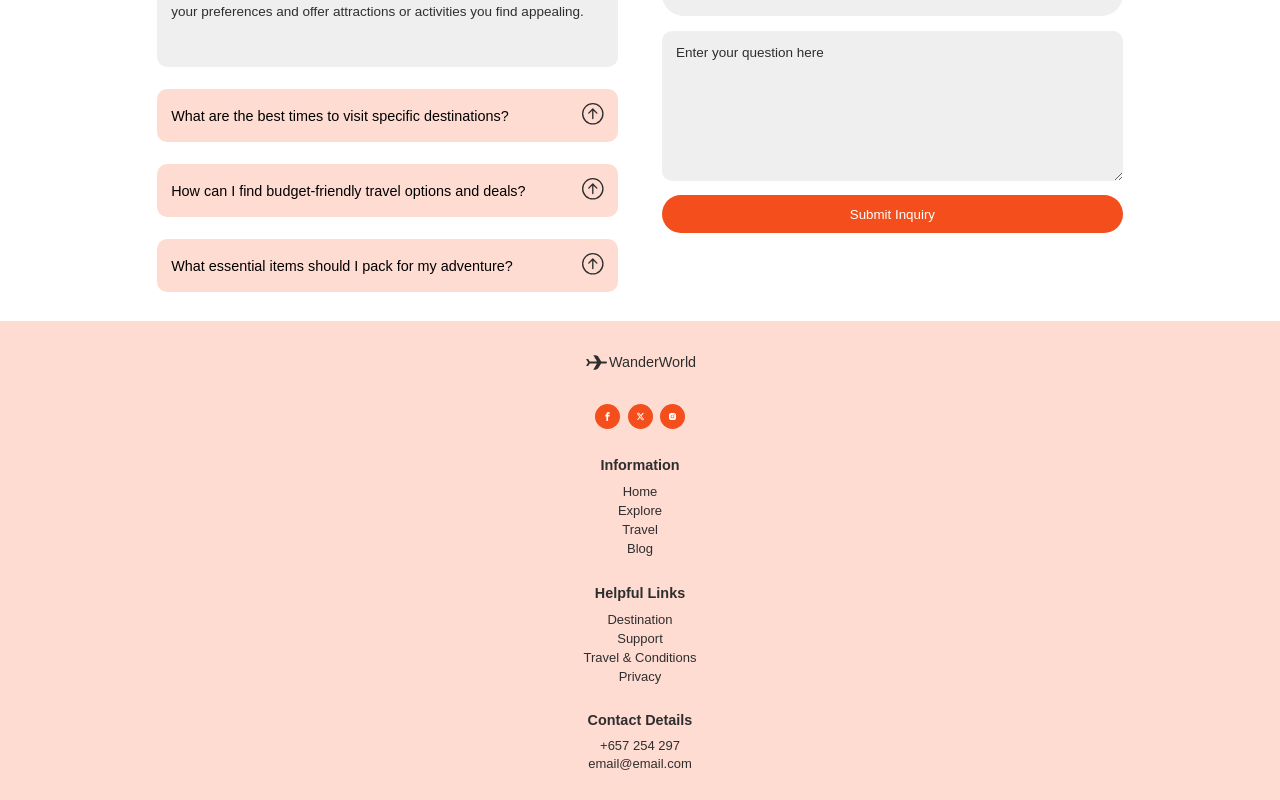
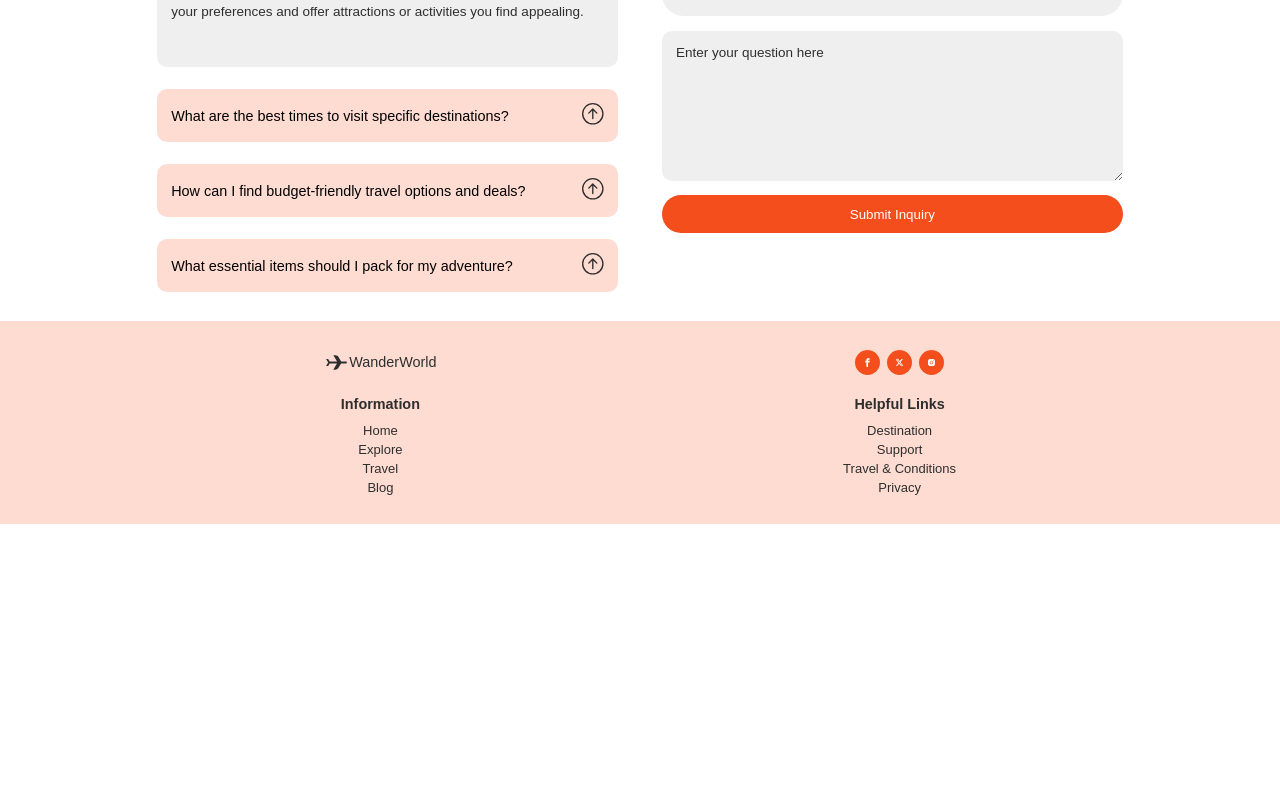
Before and after one commit to amcasep/WanderWorld, a React (Vite) app: page / in a window 1280 px wide. Shown: the part 3006-3806 px from the top of the page. After the commit the page ends 3530 px from the top, so only its background shows below. Built offline with nearby package versions, Linux system fonts and the light colour scheme.

Commit message:
added queris on footer section

```diff
--- a/src/Components/Footer/Footer.css
+++ b/src/Components/Footer/Footer.css
@@ -23,7 +23,7 @@
   padding: 2rem 0;
 }
 .Footer .secContainer {
-  gap: 1.5rem;
+  gap: 1rem;
   text-align: center;
   align-items: flex-start;
 }
@@ -34,7 +34,6 @@
   cursor: pointer;
   align-items: center;
   justify-content: center;
-  padding-bottom: 0.5rem;
 }
 .Footer .secContainer .logoDiv .footerLogo .icon {
   font-size: 25px;
@@ -71,8 +70,16 @@
 .Footer .secContainer .footerLinks li:hover a {
   color: var(--primaryColor);
 }
-.Footer .secContainer .footerLinks a, .Footer .secContainer .footerLinks .phone, .Footer .secContainer .footerLinks .email {
+.Footer .secContainer .footerLinks a,
+.Footer .secContainer .footerLinks .phone,
+.Footer .secContainer .footerLinks .email {
   color: var(--blackColor);
   font-size: 13px;
   font-weight: 500;
+}
+
+@media screen and (min-width: 768px) {
+  .Footer .secContainer {
+    grid-template-columns: repeat(2, 1fr);
+  }
 }/*# sourceMappingURL=Footer.css.map */
--- a/src/Components/Footer/Footer.jsx
+++ b/src/Components/Footer/Footer.jsx
@@ -49,12 +49,11 @@ const Footer = () => {
                         <a href="#">Privacy</a>
                     </li>
                 </div>
-                <div className="footerLinks">
+                {/* <div className="footerLinks">
                     <span className="linkTitle">Contact Details</span>
                     <span className="phone">+657 254 297</span>
                     <span className="email">email@email.com</span>
-
-                </div>
+                </div> */}
             </div>
         </div>
     );
--- a/src/Components/Footer/Footer.scss
+++ b/src/Components/Footer/Footer.scss
@@ -24,59 +24,72 @@
 .Footer {
     background: var(--primaryColorLight);
     padding: 2rem 0;
+
     .secContainer {
-        gap: 1.5rem;
+        gap: 1rem;
         text-align: center;
         align-items: flex-start;
+
         .logoDiv {
-            .footerLogo{
+            .footerLogo {
                 display: flex;
                 color: var(--blackColor);
                 font-weight: 500;
                 cursor: pointer;
                 align-items: center;
                 justify-content: center;
-                padding-bottom: .5rem;
-                .icon{
+
+                // padding-bottom: .5rem;
+                .icon {
                     font-size: 25px;
                     color: var(--blackColor);
                 }
             }
 
         }
+
         .socials {
             gap: .5rem;
             margin: auto;
             justify-content: center;
             align-items: center;
-            .icon{
+
+            .icon {
                 font-size: 25px;
                 background: var(--primaryColor);
                 border-radius: 50%;
                 padding: 8px;
                 color: var(--whiteColor);
-                &:hover{
+
+                &:hover {
                     background: var(--primaryColorLight);
                 }
             }
         }
-        .footerLinks{
+
+        .footerLinks {
             display: grid;
             row-gap: .2rem;
-            .linkTitle{
+
+            .linkTitle {
                 padding: .5rem;
                 color: var(--blackColor);
                 font-weight: 700;
             }
+
             li {
-                &:hover{
+                &:hover {
                     transform: translate(10px);
-                    a{
+
+                    a {
                         color: var(--primaryColor);
                     }
                 }
             }
-            a, .phone, .email {
+
+            a,
+            .phone,
+            .email {
                 color: var(--blackColor);
                 font-size: 13px;
                 font-weight: 500;
@@ -84,3 +97,13 @@
         }
     }
 }
+
+// Media queries
+
+@media screen and (min-width: 768px) {
+    .Footer {
+        .secContainer {
+            grid-template-columns: repeat(2, 1fr);
+        }
+    }
+}
```
Also changed, not shown: 1 other file (tests, documents, lock files or other folders).
